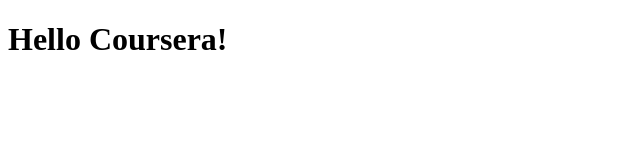
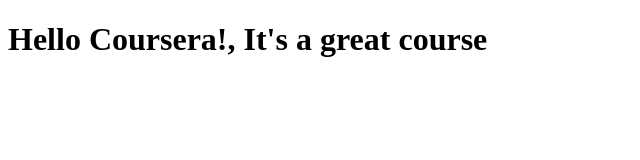
Before and after one commit to Khugupta/myproject, a plain HTML site: page site/index.html in a window 1280 px wide. Shown: the whole page, without its empty margins (0-640 px from the left). Drawn offline with Linux system fonts and the light colour scheme.

Commit message:
small change

```diff
--- a/site/index.html
+++ b/site/index.html
@@ -4,6 +4,6 @@
 	<title>Hello Coursera!</title>
 </head>
 <body>
-<h1>Hello Coursera!</h1>
+<h1>Hello Coursera!, It's a great course</h1>
 </body>
 </html>
```
